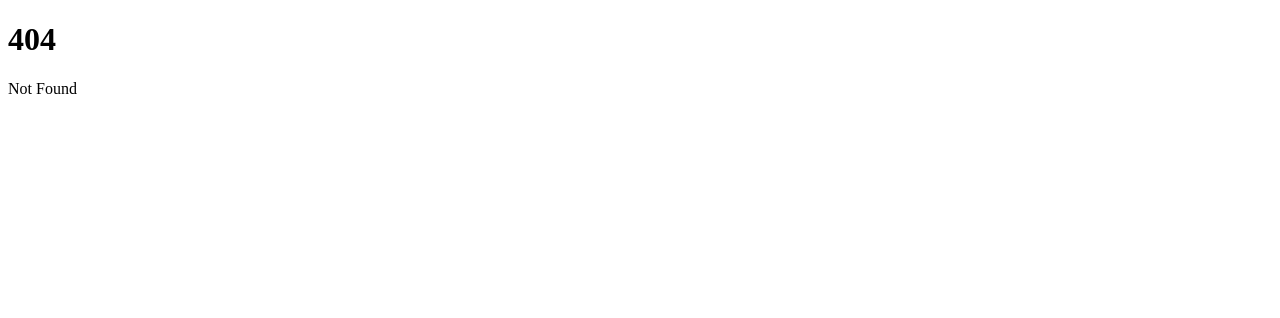
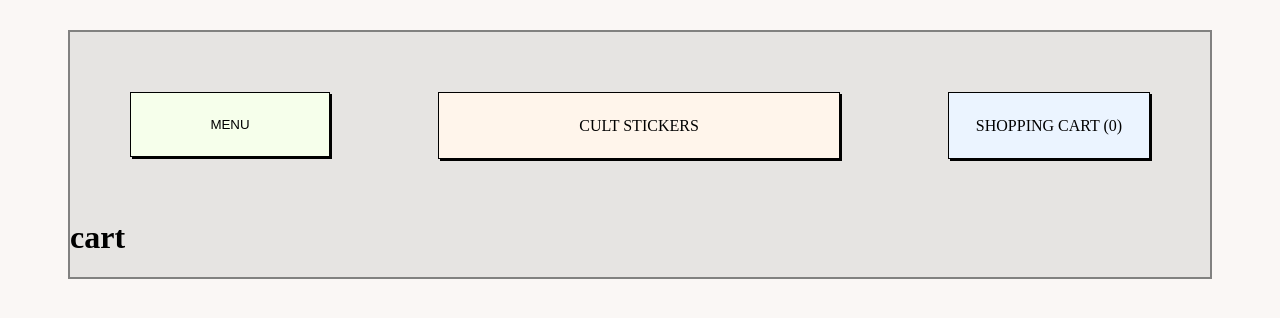
Before and after one commit to alexisraya/idm364-aar335, a SvelteKit app in the folder stickerbook/: page /cart in a window 1280 px wide. Before the commit this address had no page. Shown: the top 318 px of the page. Built offline with nearby package versions, Linux system fonts and the light colour scheme.

Commit message:
:sparkles: setup homepage

```diff
--- a/stickerbook/package.json
+++ b/stickerbook/package.json
@@ -26,6 +26,7 @@
 		"prettier-plugin-svelte": "^2.8.1",
 		"svelte": "^3.54.0",
 		"svelte-check": "^2.9.2",
+		"tailwindcss": "^3.4.1",
 		"tslib": "^2.4.1",
 		"typescript": "^4.9.3",
 		"vite": "^4.0.0",
--- /dev/null
+++ b/stickerbook/src/lib/Nav.svelte
@@ -0,0 +1,71 @@
+<script>
+    let screenWidth;
+    let smallThird = 40;
+    let bigThird = 40;
+
+    $: {
+        screenWidth = 800; // recieving window is not defined
+        smallThird = (screenWidth - 200)/3;
+        bigThird = screenWidth - (smallThird*2);
+    }
+
+</script>
+
+<nav>
+    <button class="button menu" style="width: {smallThird}px">MENU</button>
+    <div class="button title" style="width: {bigThird}px">
+        <a href="/">CULT STICKERS</a>
+    </div>
+    <div class="button cart" style="width: {smallThird}px">
+        <a href="/cart">SHOPPING CART (0)</a>
+    </div>
+</nav>
+
+<style>
+    a{
+        color: black;
+        padding: 0;
+        margin: 0;
+        text-decoration: none;
+    }
+
+    a:visited {
+        text-decoration: none;
+        color: black;
+    }
+
+    nav{
+        display: flex;
+        flex-direction: row;
+        justify-content: space-between;
+        margin: 60px;
+    }
+
+    .button{
+        color: black;
+        display: flex;
+        height: 65px;
+        border: 1px solid black;
+        text-align: center;
+        align-items: center;
+        justify-content: center;
+        box-shadow: 2px 2px black;
+        cursor: pointer;
+    }
+
+    .button:active{
+        box-shadow: none;
+    }
+
+    .menu{
+        background-color: #F6FFEB;
+    }
+
+    .title{
+        background-color: #FFF5EB;
+    }
+
+    .cart{
+        background-color: #EBF4FF;
+    }
+</style>
--- /dev/null
+++ b/stickerbook/src/routes/+layout.svelte
@@ -0,0 +1,21 @@
+<script>
+    import Nav from "$lib/Nav.svelte";
+</script>
+
+<div class="body">
+    <Nav />
+    <slot />
+</div>
+
+
+<style>
+    :global(body){
+        background: #FAF7F5;
+    }
+
+    .body{
+        margin: 30px 60px;
+        background: #E6E4E2;
+        border: solid 2px #818180;
+    }
+</style>
--- /dev/null
+++ b/stickerbook/src/routes/cart/+page.svelte
@@ -0,0 +1 @@
+<h1>cart</h1>
```
Also changed, not shown: stickerbook/src/lib/StickerItem.svelte (added, +39 -0 lines), stickerbook/src/routes/+page.svelte (+21 -2 lines), stickerbook/src/stickers/stickers.js (added, +62 -0 lines), stickerbook/static/fonts/Comfortaa/Comfortaa-VariableFont_wght.woff2 (added), 1 other file (tests, documents, lock files or other folders).
